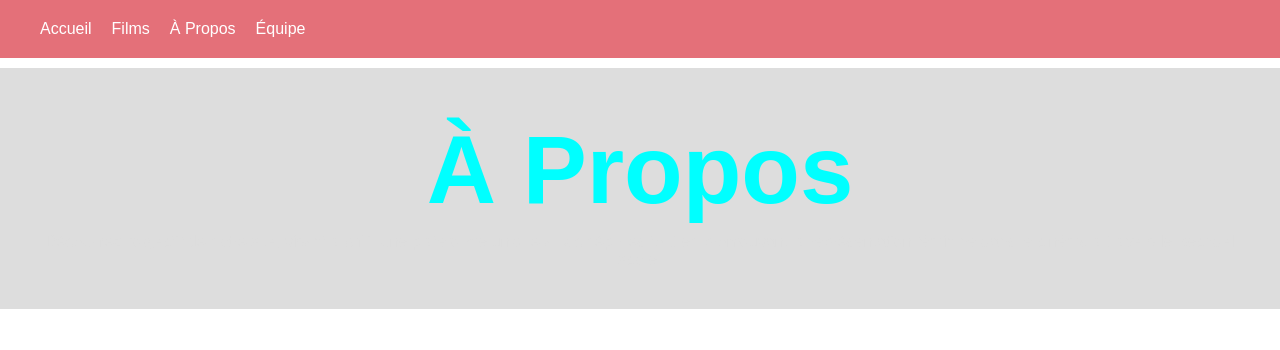
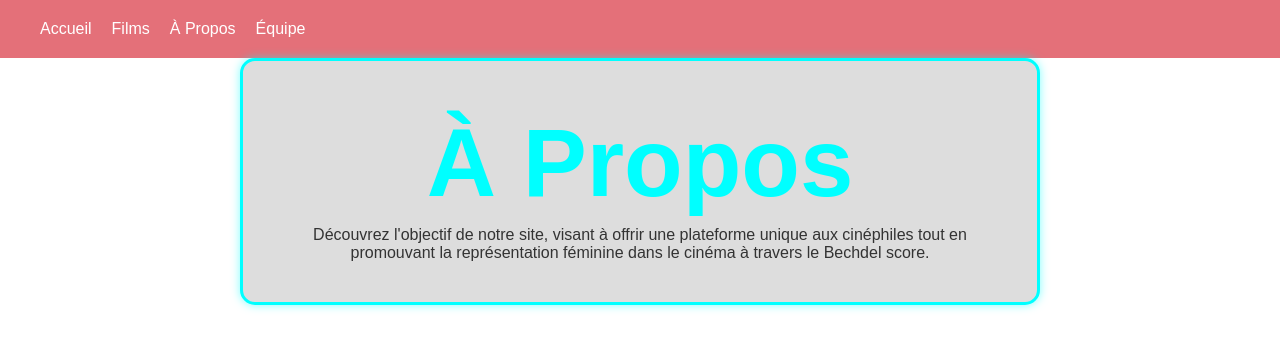
Before and after one commit to WazabiH/SAE_303-Data, a PHP site: page /a-propos.html in a window 1280 px wide. Shown: the top 350 px of the page. Run offline with PHP 8.4, Linux system fonts and the light colour scheme.

Commit message:
Update a_propos.css

```diff
--- a/css/a_propos.css
+++ b/css/a_propos.css
@@ -7,12 +7,18 @@
 
 .section-a-propos {
   background-color: #ddd;
-    color: #ddd;
+  color: #333;
   padding: 40px;
   text-align: center;
+  border-radius: 15px;
+  border: 3px solid aqua;
+  box-shadow: 0 0 10px rgba(0, 255, 255, 0.5);
+  width: 90%; /* Utilise un pourcentage de la largeur du parent */
+  max-width: 800px; /* Limite la largeur maximale */
+  margin: auto; /* Centre la section */
 }
 
-.section-a-propos h1{
+.section-a-propos h1 {
   font-size: 6rem;
   font-weight: 700;
   line-height: 1.3;
```
Lines whose indentation alone changed are shown as unchanged.
